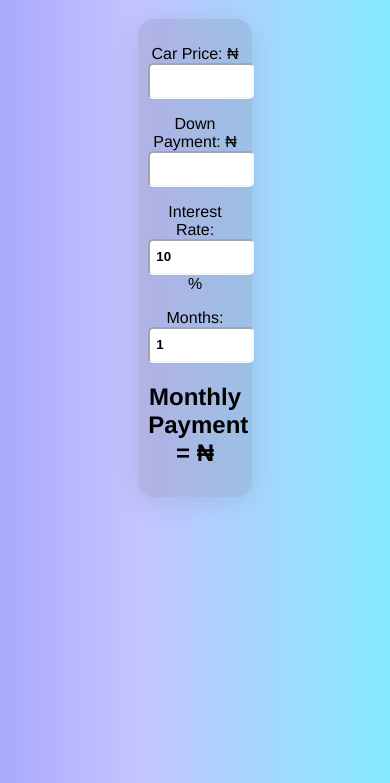
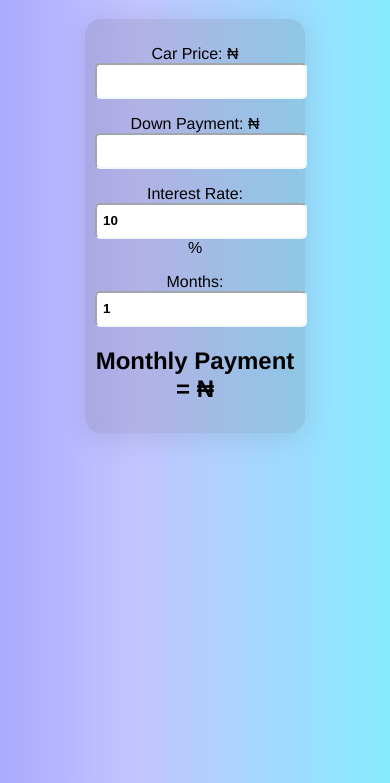
Before and after one commit to Brightbrightson/car_loan_calculator, a plain HTML site: page index.html in a window 390 px wide. Shown: the part 61-844 px from the top of the page. Drawn offline with Linux system fonts and the light colour scheme.

Commit message:
adding mobile responsive

```diff
--- a/styles.css
+++ b/styles.css
@@ -10,6 +10,11 @@ body {
   text-align: center;
   font-weight: 300px;
   font-family: "Franklin Gothic Medium", "Arial Narrow", Arial, sans-serif;
+}
+@media screen and (max-width: 800px) {
+  body {
+    width: 100%; /* The width is 100%, when the viewport is 800px or smaller */
+  }
 }
 .container {
   margin: auto;
@@ -33,3 +38,14 @@ input {
   border-color: aliceblue;
   font-weight: bolder;
 }
+@media screen and (max-width: 800px) {
+  body{
+      margin: 0;
+      padding: 0;
+  }
+    .container {
+    width: 200px;
+  }
+  input {
+
+}
```
